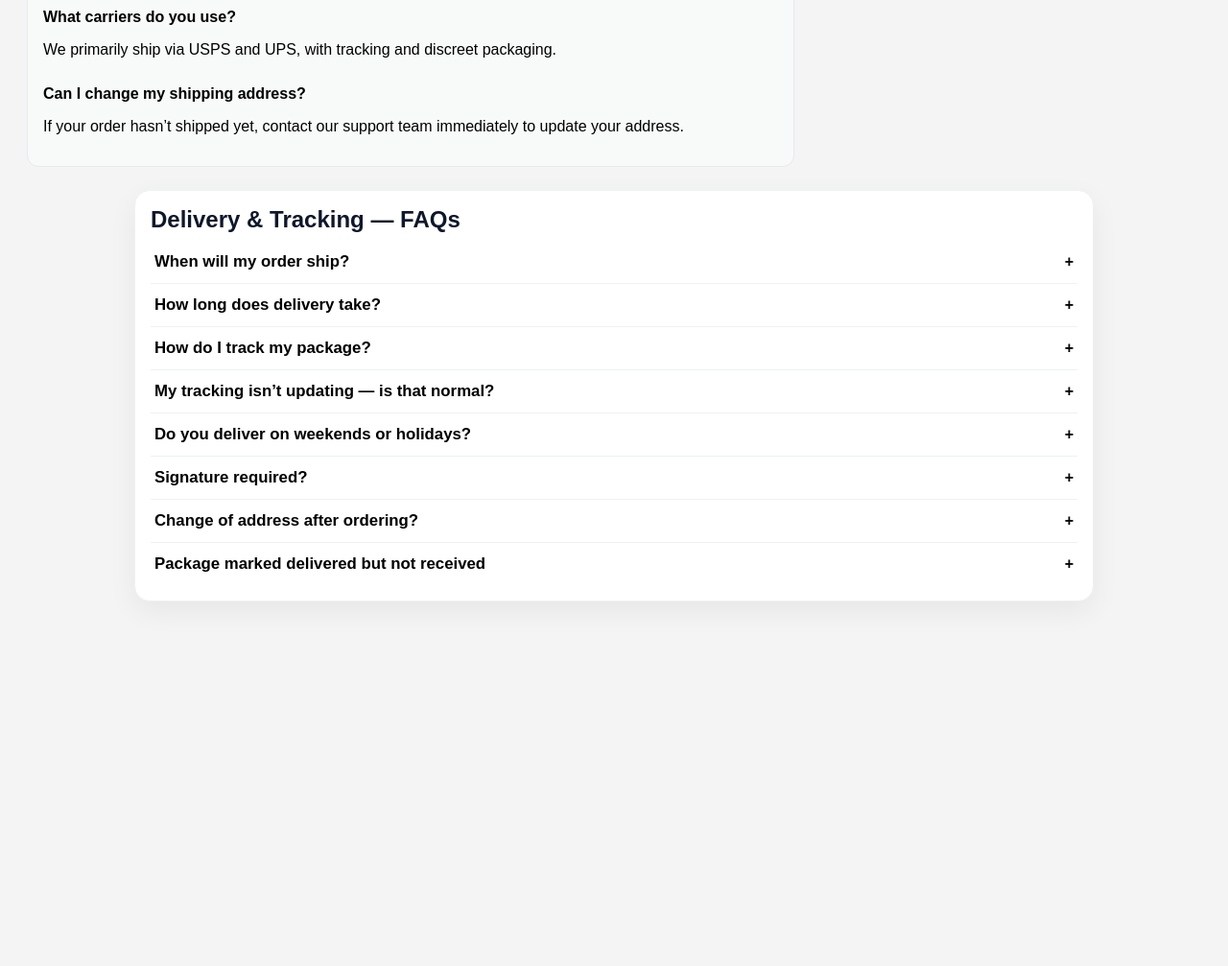
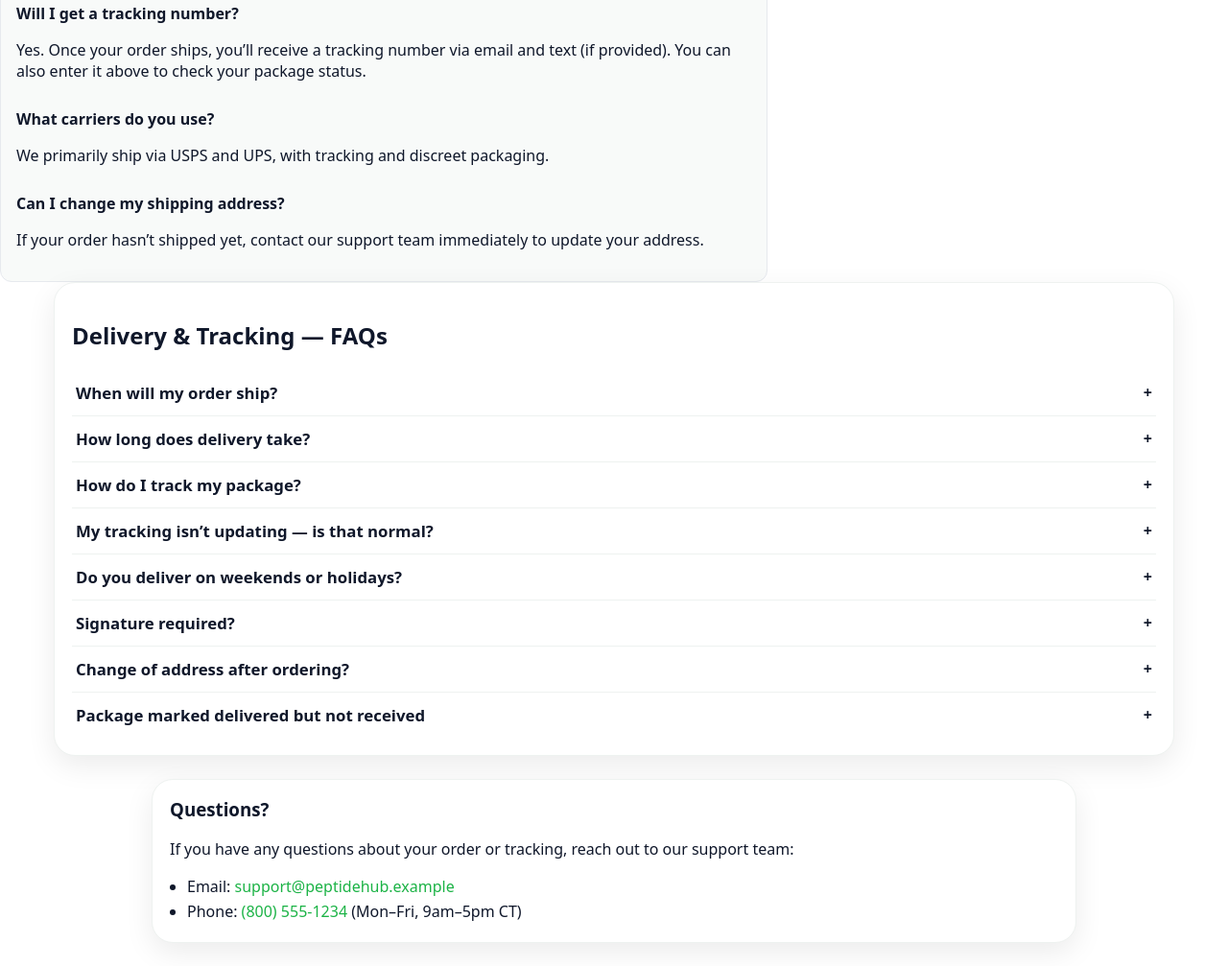
Before and after one commit to Mosescerva9/Peptide-Hub, a website: page html-pages/admin.html in a window 1280 px wide. Shown: the part 556-1563 px from the top of the page at 96% size. Before the commit the page ends 1235 px from the top, so only its background shows below. Drawn offline with Linux system fonts and the light colour scheme.

Commit message:
admin.html

```diff
--- a/html-pages/admin.html
+++ b/html-pages/admin.html
@@ -13,8 +13,53 @@
 input, select, button { padding: 6px 10px; margin: 4px; }
 .status { font-weight: bold; }
 </style>
+  <style>
+    .panel{background:#fff;border:1px solid #eef2f0;border-radius:16px;box-shadow:0 10px 30px rgba(0,0,0,.06);padding:16px}
+    .faq-item{border-top:1px solid #eef2f0}
+    .faq-item:first-of-type{border-top:0}
+    .faq-q{cursor:pointer;display:flex;justify-content:space-between;align-items:center;padding:12px 4px;font-weight:800}
+    .faq-a{display:none;padding:0 4px 12px;color:#5b6472;line-height:1.6}
+    .faq-q span{font-size:1.05rem}
+    .faq-q .icon{font-weight:900}
+  </style>
+
 </head>
 <body>
+
+  <style>
+    :root{
+      --green:#1CB346;
+      --green-d:#0f6b2b;
+      --ink:#0f172a;
+      --muted:#5b6472;
+      --border:#eef2f0;
+    }
+    *{box-sizing:border-box}
+    html,body{margin:0;padding:0;background:#ffffff;color:var(--ink);font-family:ui-sans-serif,system-ui,-apple-system,Inter,Roboto,Arial}
+    a{text-decoration:none;color:inherit}
+    img{max-width:100%;display:block}
+    .container{max-width:1200px;margin:0 auto;padding:0 16px}
+    .header{position:sticky;top:0;z-index:40;background:linear-gradient(90deg,var(--green),var(--green-d));color:#fff;border-bottom:1px solid rgba(0,0,0,.04)}
+    .nav{display:flex;align-items:center;gap:12px;padding:12px 0}
+    .nav img.logo{height:36px}
+    .nav .spacer{flex:1}
+    .nav a{font-weight:800;padding:10px 12px;border-radius:14px;color:#fff}
+    .nav a:hover{background:rgba(255,255,255,.14)}
+
+    .panel{background:#fff;border:1px solid var(--border);border-radius:22px;box-shadow:0 10px 30px rgba(0,0,0,.08);padding:18px;margin-bottom:16px}
+
+  </style>
+
+  <header class="header">
+    <div class="container nav">
+      <a href="index.html"><img class="logo" src="assets/logo.png" alt="Peptide Hub logo" /></a>
+      <div class="spacer"></div>
+      <a href="index.html">Home</a>
+      <a href="checkout.html">Checkout</a>
+      <a href="admin.html">Track Your Package</a>
+    </div>
+  </header>
+
 <h1>Peptide Hub Admin</h1>
 <div>
   <label>Search Order ID or Email: <input type="text" id="searchBox"></label>
@@ -80,21 +125,8 @@
     </div>
   </div>
 </section>
-
-
-  <style>
-    .faq-wrap{max-width:1000px;margin:24px auto;padding:0 18px}
-    .faq{background:#fff;border:1px solid #eef2f0;border-radius:16px;box-shadow:0 10px 30px rgba(0,0,0,.06);padding:16px}
-    .faq h2{margin:0 0 8px;color:#0f172a}
-    .faq-item{border-top:1px solid #eef2f0}
-    .faq-item:first-of-type{border-top:0}
-    .faq-q{cursor:pointer;display:flex;justify-content:space-between;align-items:center;padding:12px 4px;font-weight:800}
-    .faq-a{display:none;padding:0 4px 12px;color:#5b6472;line-height:1.6}
-    .faq-q span{font-size:1.05rem}
-    .faq-q .icon{font-weight:900}
-  </style>
-  <div class="faq-wrap">
-    <div class="faq">
+  <div class="container">
+    <div class="faq panel">
       <h2>Delivery & Tracking — FAQs</h2>
       <div class="faq-item">
         <div class="faq-q"><span>When will my order ship?</span><div class="icon">+</div></div>
@@ -143,5 +175,17 @@
     });
   </script>
 
+
+  <div style="max-width:1000px;margin:24px auto;padding:0 18px">
+    <div class="panel">
+      <h3 style="margin-top:0">Questions?</h3>
+      <p>If you have any questions about your order or tracking, reach out to our support team:</p>
+      <ul style="margin:0;padding-left:18px;line-height:1.6">
+        <li>Email: <a href="mailto:support@peptidehub.example" style="color:#1CB346">support@peptidehub.example</a></li>
+        <li>Phone: <a href="tel:+18005551234" style="color:#1CB346">(800) 555‑1234</a> (Mon–Fri, 9am–5pm CT)</li>
+      </ul>
+    </div>
+  </div>
+
 </body>
 </html>
```
